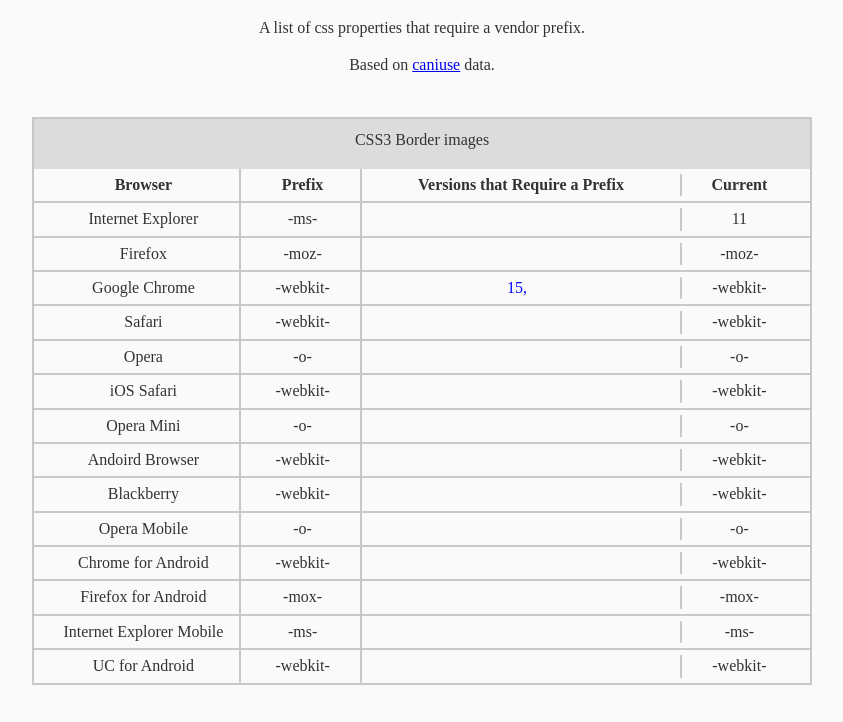
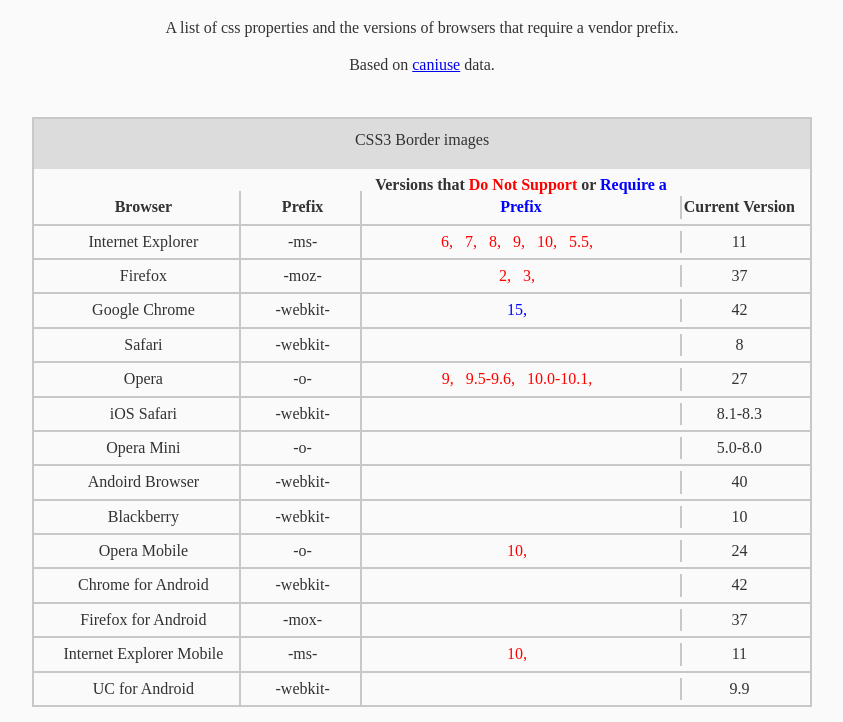
Before and after one commit to ireade/which-vendor-prefix, a plain HTML site: page index.html in a window 1280 px wide. Shown: the part 65-787 px from the top of the page, without its empty margins (218-1061 px from the left). Drawn offline with nearby package versions, Linux system fonts and the light colour scheme.

Commit message:
added fourth column

```diff
--- a/index.html
+++ b/index.html
@@ -16,7 +16,7 @@
 
 	<h1>Which Vendor Prefix?</h1>
 
-	<p>A list of css properties that require a vendor prefix.</p>
+	<p>A list of css properties and the versions of browsers that require a vendor prefix.</p>
 
 	<p>Based on <a href="https://github.com/Fyrd/caniuse">caniuse</a> data.</p>
 
@@ -37,8 +37,8 @@
 			<div class="browser">
 			<div class="browser-name heading">Browser</div>
 			<div class="browser-prefix heading">Prefix</div>
-			<div class="browser-versions heading">Versions that Require a Prefix</div>
-			<div class="browser-current heading">Current</div>
+			<div class="browser-versions heading">Versions that <span class="n">Do Not Support</span> or <span class="y-x">Require a Prefix</span></div>
+			<div class="browser-current heading">Current Version</div>
 			</div>
 
 			{{#each stats}}
@@ -49,6 +49,9 @@
 			{{#each this}}
 				{{#ifCond this 'y x'}}
 				    <span class="y-x">{{@key}},</span> &nbsp;
+				{{/ifCond}}
+				{{#ifCond this 'n'}}
+				    <span class="n">{{@key}},</span> &nbsp;
 				{{/ifCond}}
 			{{/each}}
 			</div>
--- a/js/helpers.js
+++ b/js/helpers.js
@@ -1,3 +1,5 @@
+// Custom Handlebars Helpers
+
 Handlebars.registerHelper('ifCond', function(v1, v2, options) {
   if(v1 === v2) {
     return options.fn(this);
@@ -115,43 +117,43 @@
 			return "11"
 			break
 		case 'firefox':
-			return "-moz-"
+			return "37"
 			break
 		case 'chrome':
-			return "-webkit-"
+			return "42"
 			break
 		case 'safari':
-			return "-webkit-"
+			return "8"
 			break
 		case 'opera':
-			return "-o-"
+			return "27"
 			break
 		case 'ios_saf':
-			return "-webkit-"
+			return "8.1-8.3"
 			break
 		case 'op_mini':
-			return "-o-"
+			return "5.0-8.0"
 			break
 		case 'android':
-			return "-webkit-"
+			return "40"
 			break
 		case 'op_mob':
-			return "-o-"
+			return "24"
 			break
 		case 'and_chr':
-			return "-webkit-"
+			return "42"
 			break
 		case 'and_ff':
-			return "-mox-"
+			return "37"
 			break
 		case 'ie_mob':
-			return "-ms-"
+			return "11"
 			break
 		case 'and_uc':
-			return "-webkit-"
+			return "9.9"
 			break
 		case 'bb':
-			return "-webkit-"
+			return "10"
 			break
 		default:
 			return "-"
--- a/style.css
+++ b/style.css
@@ -156,11 +156,3 @@
 .y-x {
 	color: blue;
 }
-
-.a {
-	color: yellow;
-}
-
-.y {
-	color: green;
-}
```
